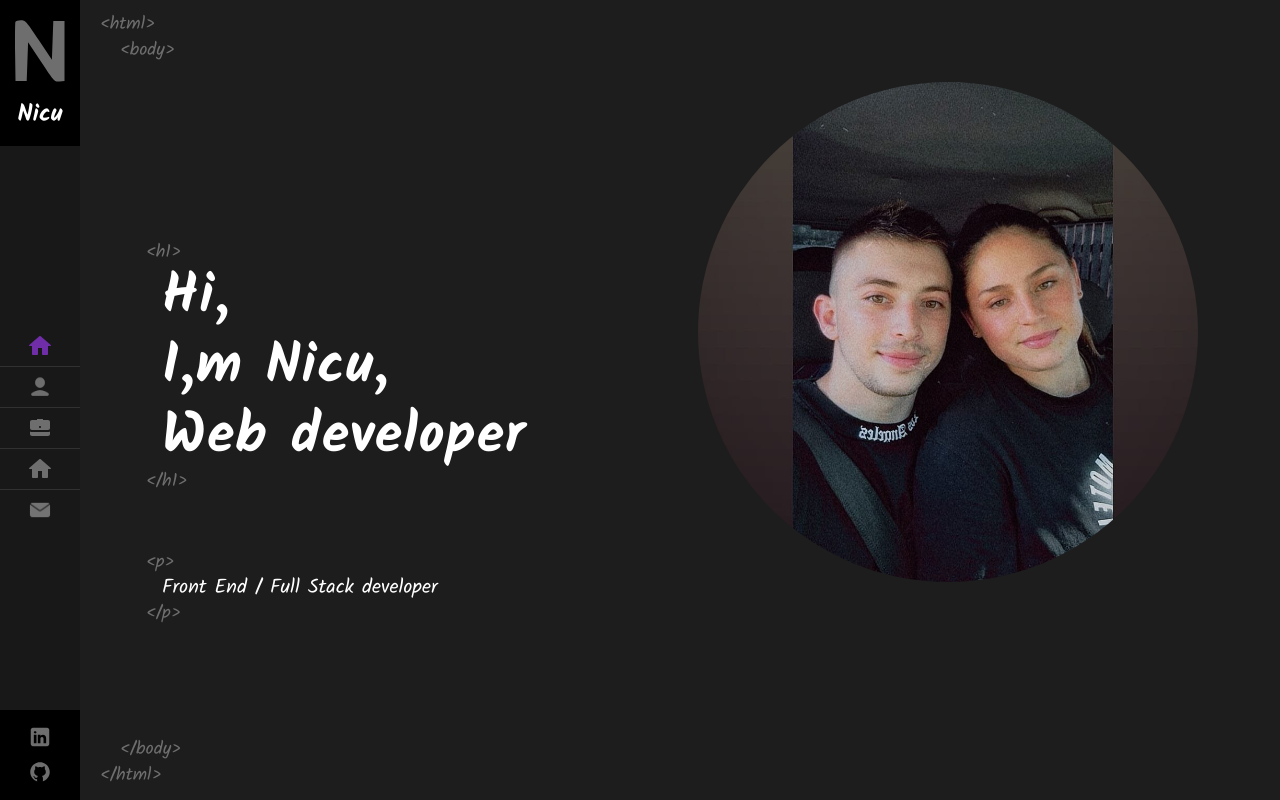
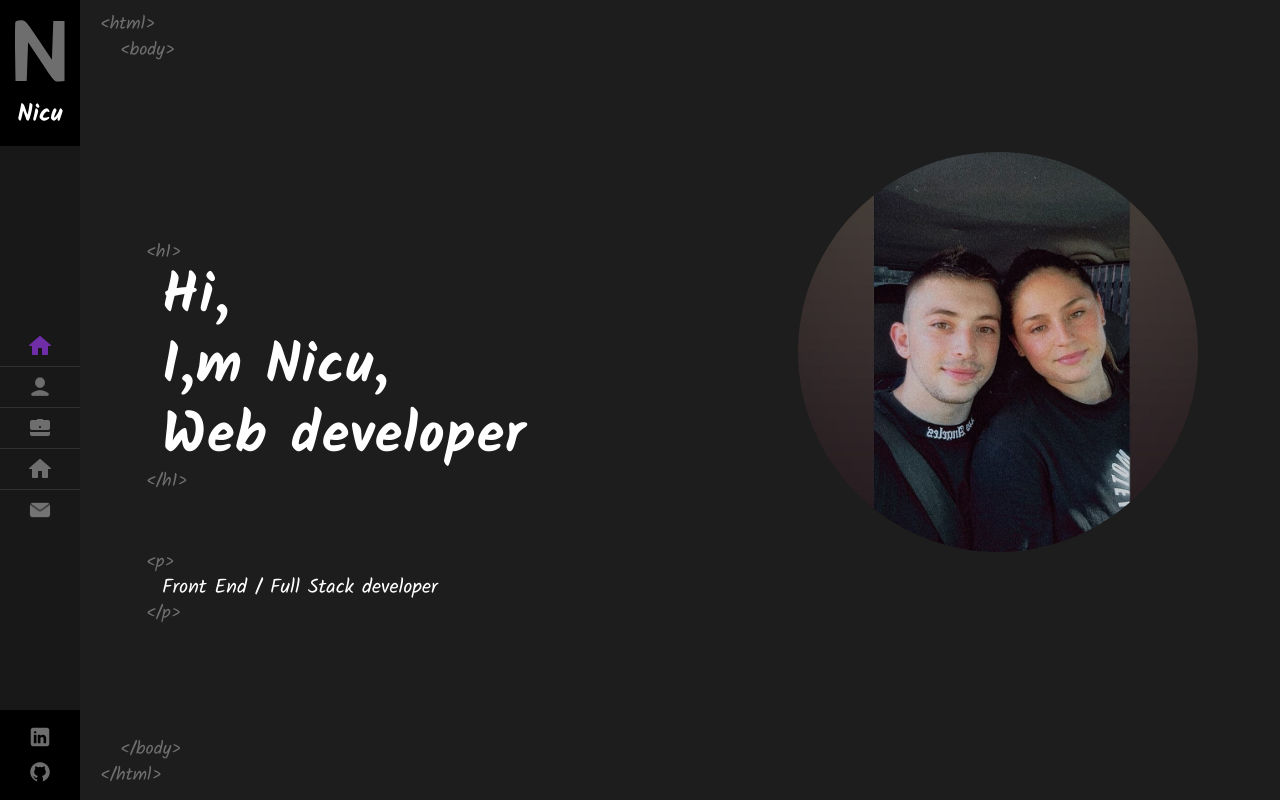
Before and after one commit to IoghiStudio/portfolio, a Next.js app: page /home in a window 1280 px wide. Built offline with nearby package versions, Linux system fonts and the light colour scheme; a web font is replaced by a local one.

Commit message:
updated home image for smaller devices

```diff
--- /dev/null
+++ b/src/app/contact/page.tsx
@@ -0,0 +1,4 @@
+
+const Page = () => <>Contact</>;
+
+export default Page;
--- a/src/app/layout.tsx
+++ b/src/app/layout.tsx
@@ -3,8 +3,6 @@ import '@/styles/globals.scss';
 import './layout.scss';
 import cn from 'classnames';
 import {
-  Open_Sans,
-  Montserrat,
   Fuggles,
   Kalam
 } from 'next/font/google';
@@ -13,20 +11,6 @@ import { Header } from '@/components/Header';
 import { Nav } from '@/components/Nav';
 import { Menu } from '@/components/Menu';
 import { TagType, TagWrapper } from '@/components/TagWrapper/TagWrapper';
-
-const opensans = Open_Sans({
-  subsets: ["latin"],
-  variable: "--font-opensans",
-  style: ["normal", "italic"],
-  weight: ["300", "400", "500", "600", "700", "800"],
-});
-
-const monserrat = Montserrat({
-  subsets: ["latin"],
-  style: ["normal", "italic"],
-  variable: "--font-monserrat",
-  weight: ["100", "200", "300", "400", "500", "600", "700", "800", "900"],
-});
 
 const fuggles = Fuggles({
   subsets: ["latin"],
@@ -55,8 +39,6 @@ export default function RootLayout({
     <html
       lang="en"
       className={cn(
-        [opensans.variable],
-        [monserrat.variable],
         [fuggles.variable],
         [kalam.variable]
       )}
--- a/src/components/Home/Home.scss
+++ b/src/components/Home/Home.scss
@@ -7,20 +7,33 @@
   justify-content: space-between;
 
   &__image {
-    display: none;
+    position: absolute;
+    top: 80px;
+    right: 50px;
+    @include circle(160px);
     @include icon;
     background-size: cover;
     background-image: url('../../media/img/profile.jpg');
 
+    @include onTabletSmall {
+      @include circle(200px);
+    }
+
+    @include onTablet {
+      @include circle(250px);
+      top: 110px;
+      right: 80px;
+    }
+
     @include onLaptop {
-      display: flex;
+      position: static;
       margin-top: 140px;
       @include circle (300px);
     }
 
     @include onDesktop {
-      margin-top: 0;
-      @include circle(500px);
+      margin-top: 70px;
+      @include circle(400px);
     }
   }
 
@@ -46,9 +59,9 @@
     }
 
     &-letter {
-      // transition-property: color;
-      // transition-duration: 100ms;
-      animation: waviy 1s;
+      display: inline-block;
+      transition-property: color, transform;
+      transition-duration: 100ms, 500ms;
 
       &:hover {
         color: $purple;
@@ -60,13 +73,3 @@
     font-size: 20px;
   }
 }
-
-@keyframes waviy {
-  0%,40%,100% {
-    transform: translateY(0);
-  }
-
-  20% {
-    transform: translateX(-20px);
-  }
-}
--- a/src/components/Nav/Nav.tsx
+++ b/src/components/Nav/Nav.tsx
@@ -71,7 +71,6 @@ export const Nav: React.FC<Props> = ({
   useEffect(() => {
     setPathName(selectedPath);
   })
-
 
   return (
     <div className={cn(
--- a/src/styles/globals.scss
+++ b/src/styles/globals.scss
@@ -9,14 +9,12 @@
 
 html {
   scroll-behavior: smooth;
-  // font-family: $opensans;
   font-family: $kalam;
   font-weight: 400;
   font-size: 16px;
   overflow-x: hidden;
 }
 body {
-
   max-width: 100vw;
   overflow-x: hidden;
 }
```
Also changed, not shown: src/app/blog/page.tsx (added, +7 -0 lines).
